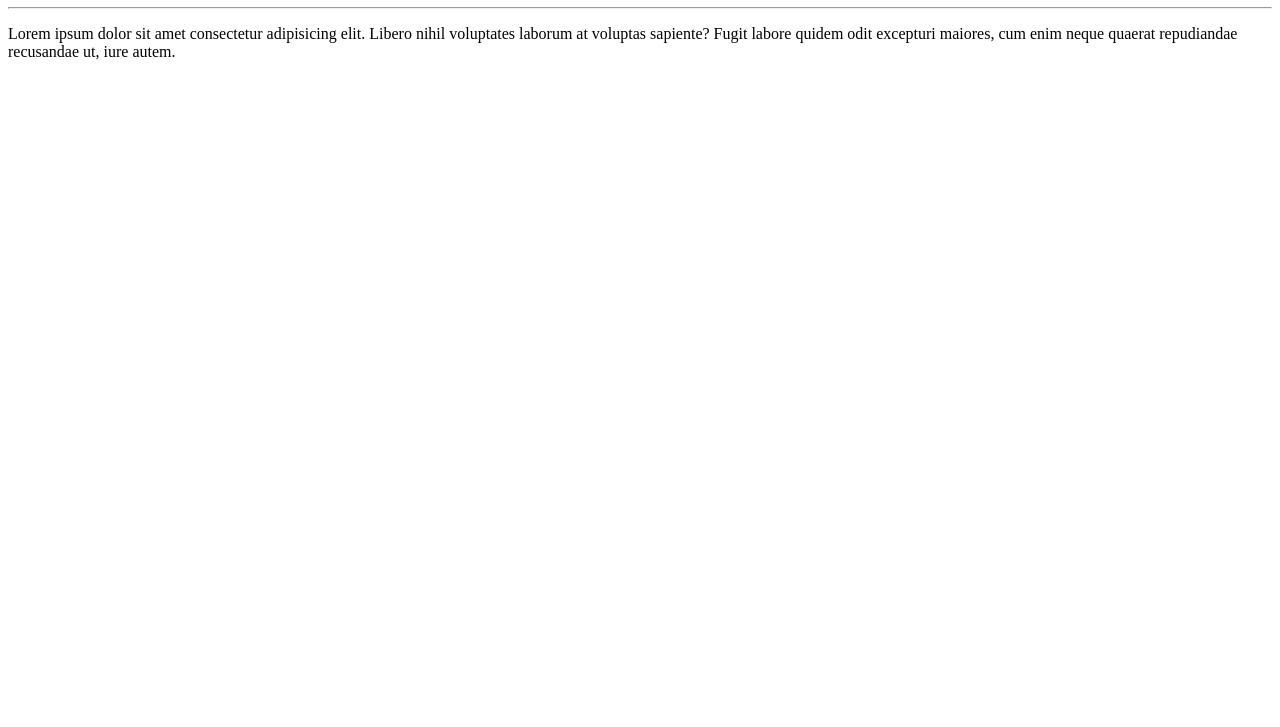
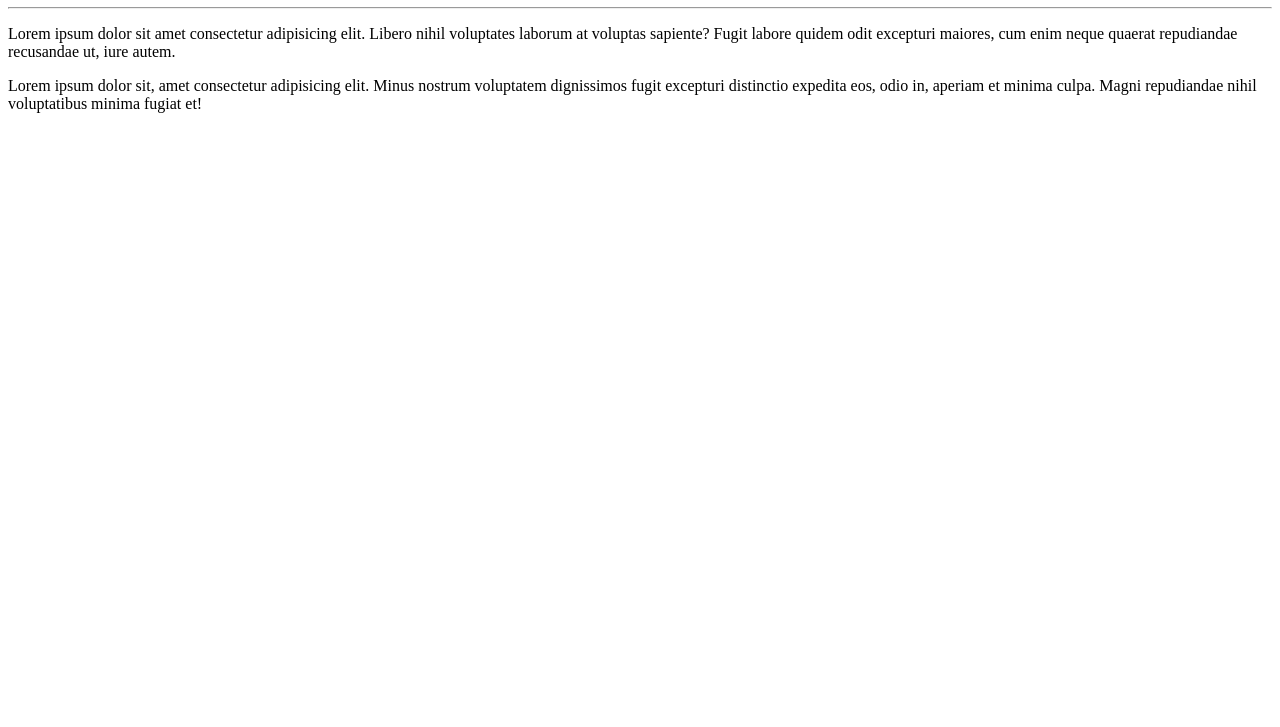
Before and after one commit to ThiagoTPassos/Ola-Mundo, a plain HTML site: page Site-exemplo/index.html in a window 1280 px wide. Shown: the part 73-800 px from the top of the page. Drawn offline with Linux system fonts and the light colour scheme.

Commit message:
Adicionei um parágrafo

```diff
--- a/Site-exemplo/index.html
+++ b/Site-exemplo/index.html
@@ -10,5 +10,7 @@
     <h1>Olá, Mundo!</h1>
     <hr>
     <p>Lorem ipsum dolor sit amet consectetur adipisicing elit. Libero nihil voluptates laborum at voluptas sapiente? Fugit labore quidem odit excepturi maiores, cum enim neque quaerat repudiandae recusandae ut, iure autem.</p>
+    <p>Lorem ipsum dolor sit, amet consectetur adipisicing elit. Minus nostrum voluptatem dignissimos fugit excepturi distinctio expedita eos, odio in, aperiam et minima culpa. Magni repudiandae nihil voluptatibus minima fugiat et!
+    </p>
 </body>
 </html>
```
